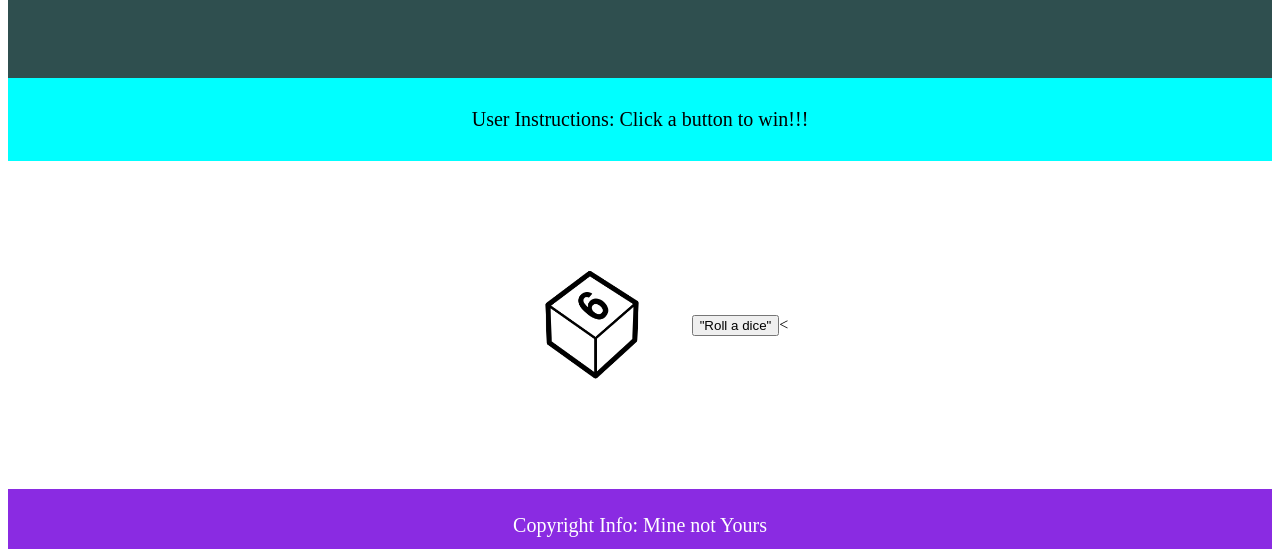
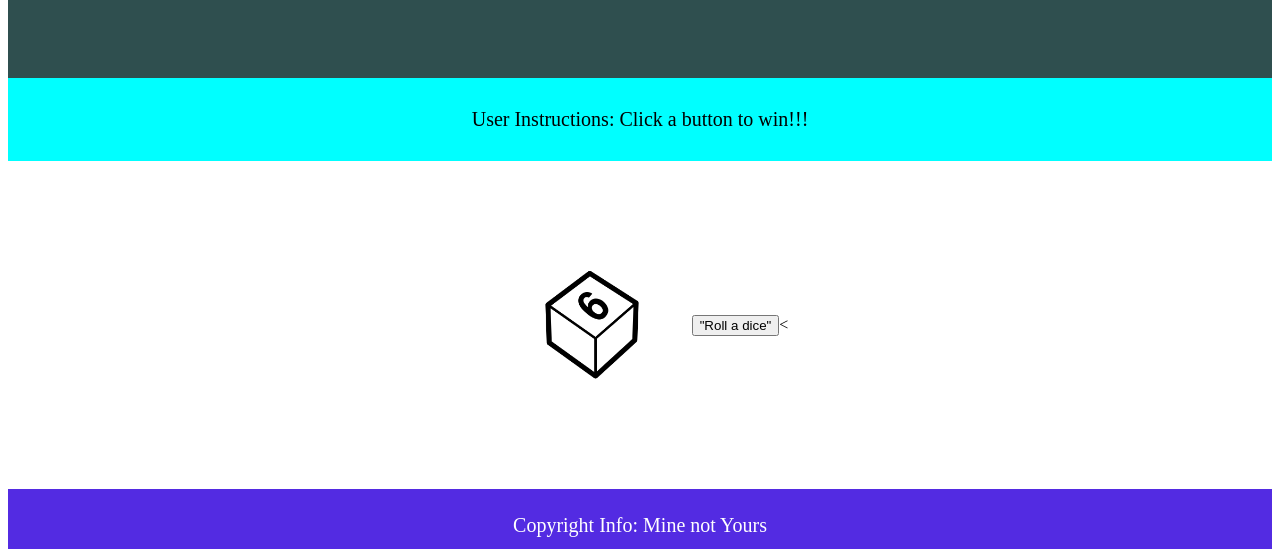
Before and after one commit to JoeC73/DiceRoller, a plain HTML site: page index.html in a window 1280 px wide. Shown: the part 330-887 px from the top of the page. Drawn offline with Linux system fonts and the light colour scheme.

Commit message:
Changed the style color in the footer

```diff
--- a/styles.css
+++ b/styles.css
@@ -31,7 +31,7 @@ article {
 footer {
     text-align: center;
     font-size: 20px;
-    background-color: blueviolet;
+    background-color: rgb(83, 43, 226);
     color: white;
     height: 50px;
     padding-top: 5px;
```
